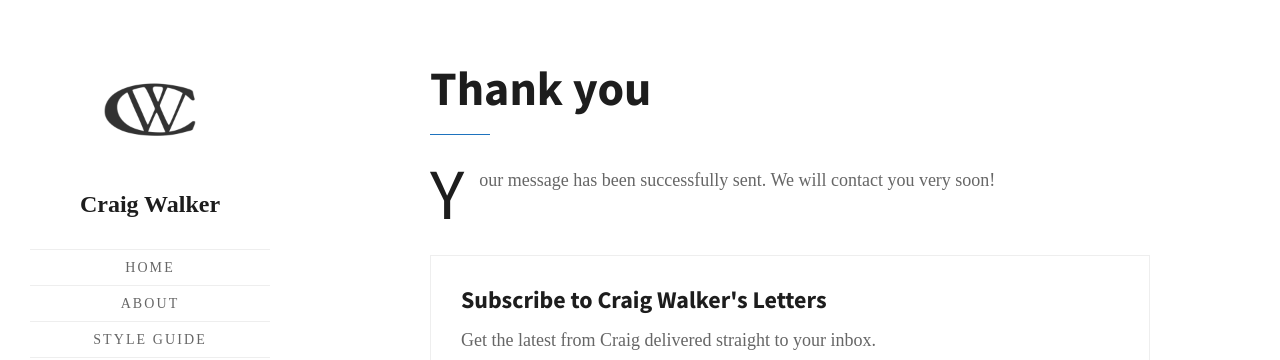
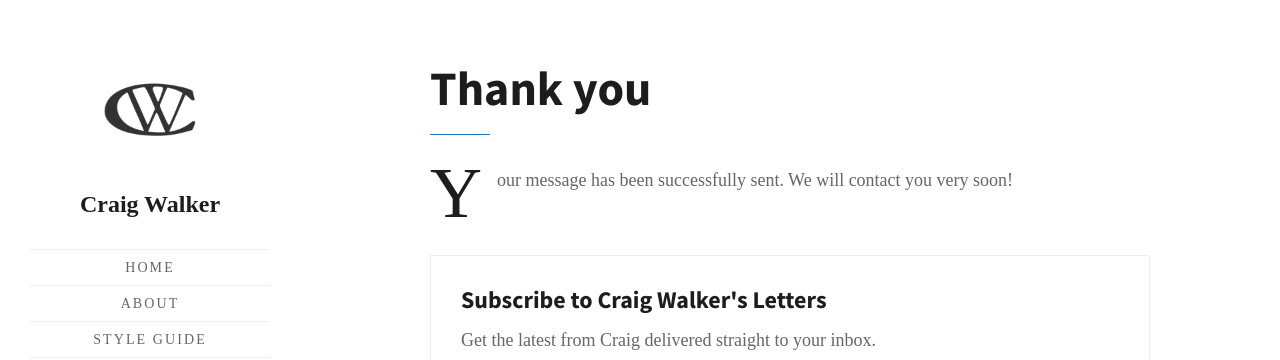
Before and after one commit to walkercraig/walkercraig, a Jekyll site: the page built from thank-you.html, in a window 1280 px wide. Shown: the top 360 px of the page. Built offline with Jekyll 4.4.1, drawn with Linux system fonts in a browser that asks for light colours; some web fonts are replaced.

Commit message:
Update _content.scss

```diff
--- a/_sass/_content.scss
+++ b/_sass/_content.scss
@@ -95,7 +95,7 @@
   color: $gray-darkest;
   font-weight: 400;
   font-size: 72px;
-  font-family: $font-secondary;
+  font-family: $font-primary;
   float: left;
   line-height: 0.8;
   margin-right: 15px;
```
